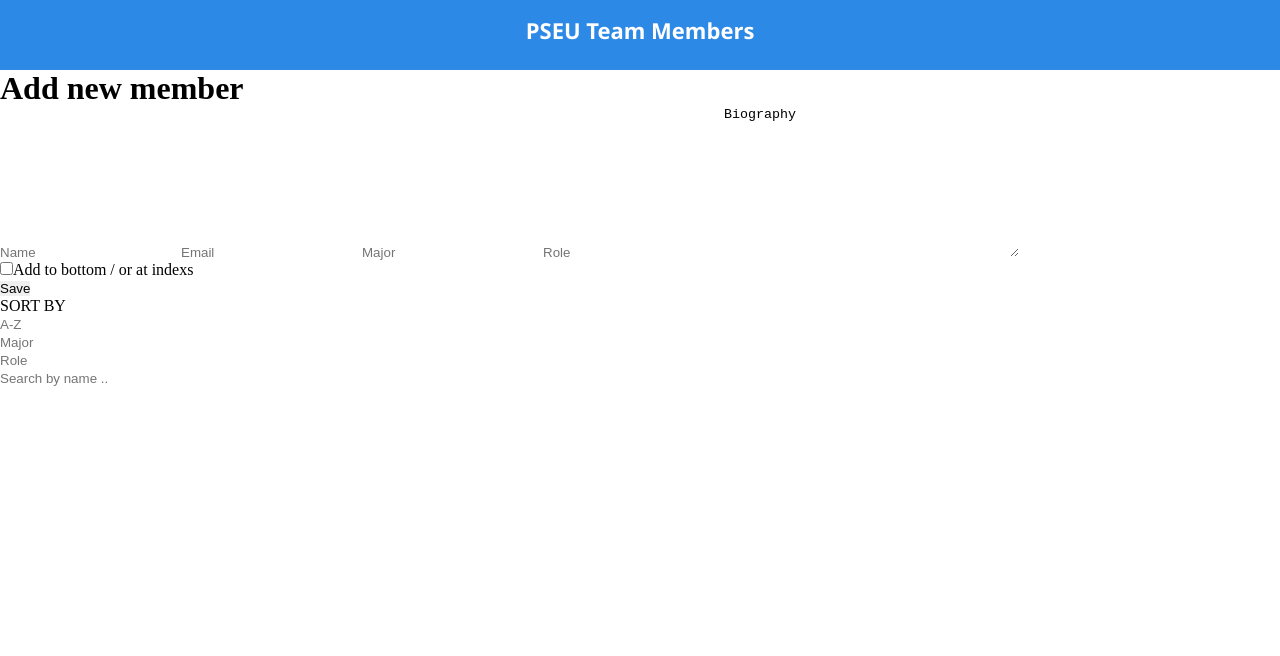
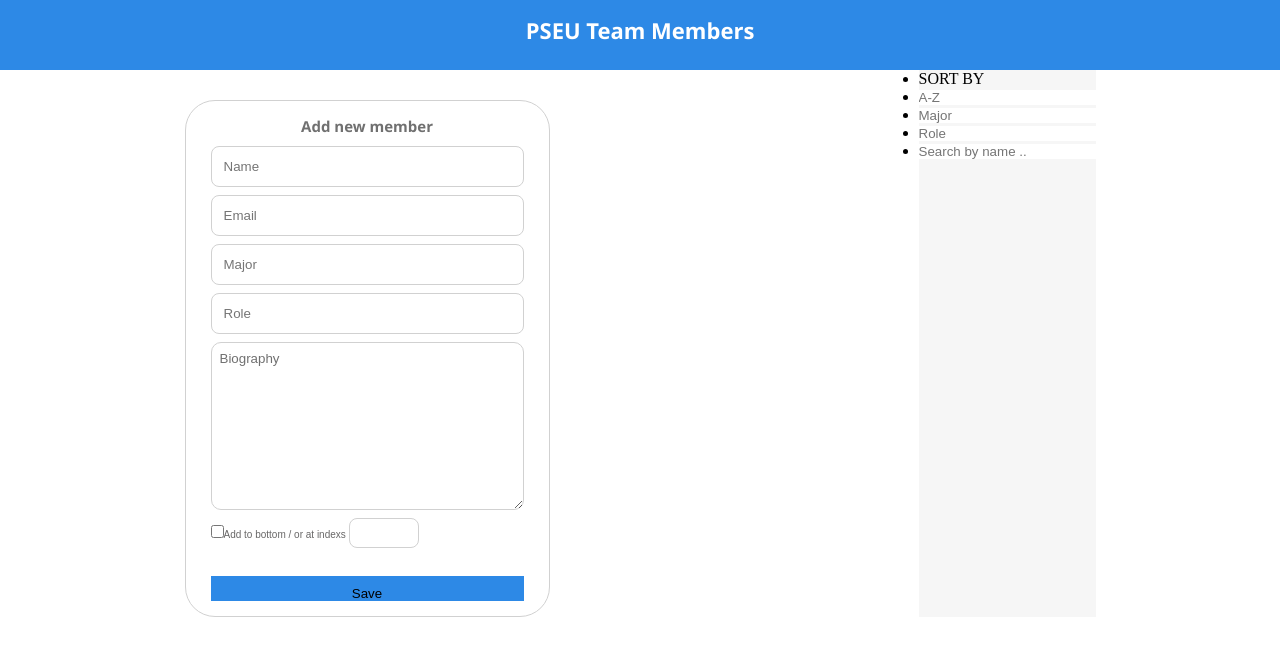
Before and after one commit to deema1999/PSEU-Team-Members-Project, a plain HTML site: page index.html in a window 1280 px wide. Drawn offline with Linux system fonts and the light colour scheme.

Commit message:
add some styling to form container

```diff
--- a/index.scss
+++ b/index.scss
@@ -22,3 +22,74 @@ body,html {
         padding-top: 15px;
     }
 }
+
+.main-content {
+    display: flex;
+    justify-content: space-around;
+}
+
+form {
+     padding-top: 30px;
+}
+
+.form-container {
+    display: flex;
+    padding: 15px 50px;
+    border: 1px solid  rgb(209, 209, 209);
+    border-radius: 30px;
+    flex-direction: column;
+    padding: 15px 25px;
+
+    h1 {
+        display: flex;
+        justify-content: center;
+        font-family: Segoe UI;
+        font-size: 15px;
+        color: #707070;
+        padding-bottom: 5px;
+    }
+
+    input {
+        padding: 12px ;
+        margin: 5px 0px 3px 0;
+        border: solid 0.5px rgb(209, 209, 209);
+        border-radius: 8px;
+        background: #fff;
+    }
+
+    textarea {
+        padding: 8px ;
+        margin: 5px 0px 3px 0;
+        font-size: 13.3333px;
+        font-family: Arial;
+        color: #707070;
+        border-radius: 10px;
+        border: solid 0.5px rgb(209, 209, 209);
+    }
+
+    .adding-choice {
+        display: inline;
+        padding-bottom: 25px;
+
+            span {
+                font-size: 10px;
+                font-family: Arial;
+                color: #686767;
+            }
+
+            #index-input {
+                border-radius: none;
+                width: 70px;
+                height: 30px;
+            }
+    }
+
+    .save-btn {
+        background-color: #2D89E6;
+        padding-top: 10px;
+        margin: 0;
+    }
+}
+.member-list-container {
+    background-color: #F6F6F6;
+}
```
Also changed, not shown: index.css, 1 other file.
